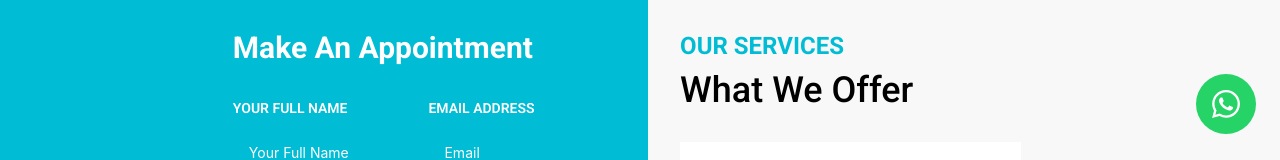
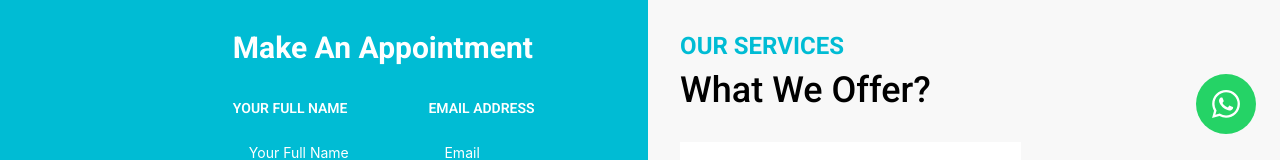
Before and after one commit to rahmatshah1310/doctor-react-app, a React (Vite) app: page / in a window 1280 px wide. Shown: the part 642-802 px from the top of the page. Built offline with nearby package versions, Linux system fonts and the light colour scheme.

Commit message:
adding question mark

```diff
--- a/src/pages/LandingPage.jsx
+++ b/src/pages/LandingPage.jsx
@@ -177,7 +177,7 @@ const LandingPage = () => {
                   variants={itemVariants}
                   className="mb-8 text-[var(--black-text)] font-medium text-2xl sm:text-3xl md:text-4xl "
                 >
-                  What We Offer
+                  What We Offer?
                 </motion.h4>
 
                 <motion.div variants={staggerContainer}>
```
